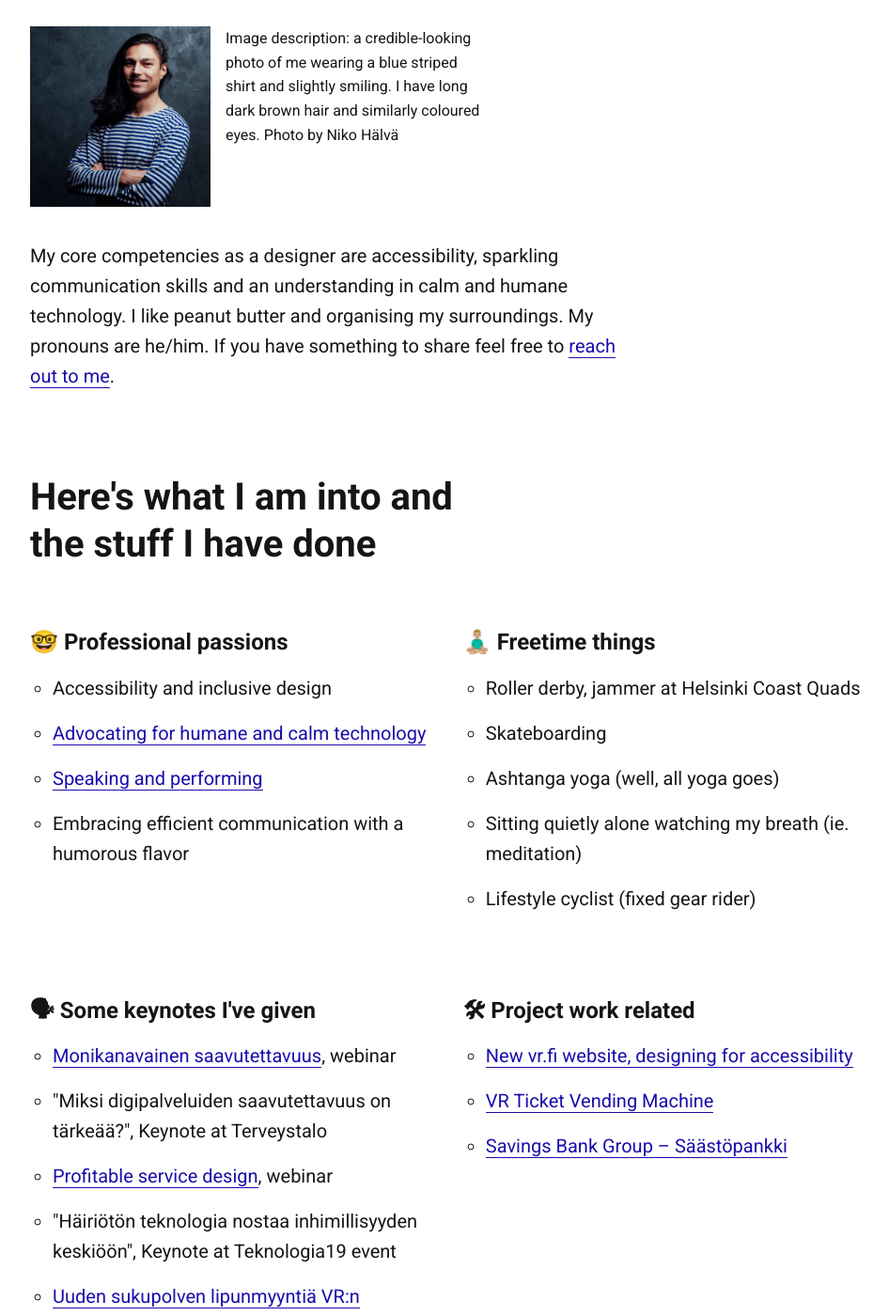
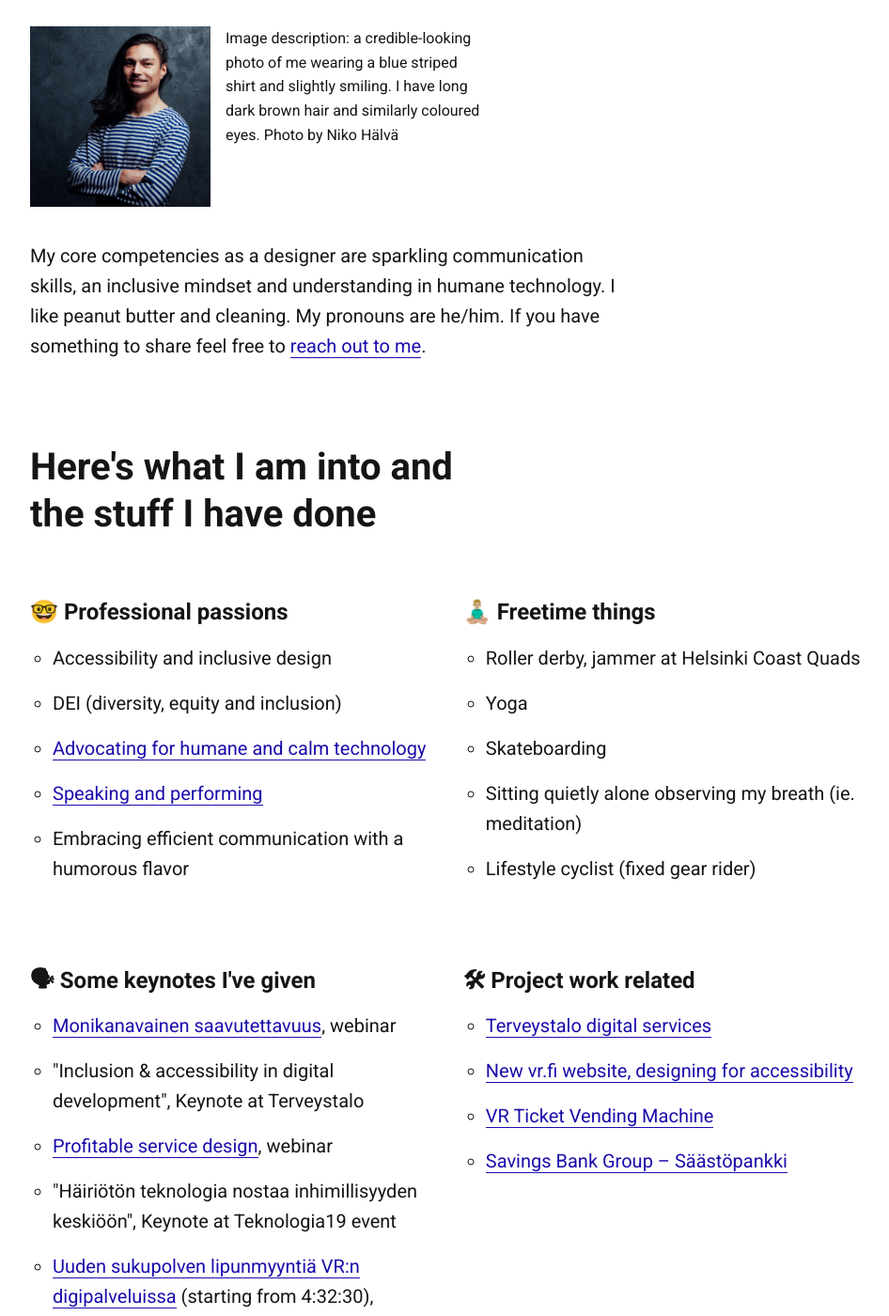
Before and after one commit to jesseu/jesseu.github.io, a Jekyll site: the page built from index.html, in a window 1280 px wide and 1400 px high, scrolled down 411 px. Shown: the whole window at 94% size, without its empty margins (128-1074 px from the left). Built offline with Jekyll 4.4.1, drawn with Linux system fonts in a browser that asks for light colours.

Commit message:
Update index.html

```diff
--- a/index.html
+++ b/index.html
@@ -16,7 +16,7 @@ title: Jesse Ukkonen
 
 	<div class="row">
 		<div class="eight columns">
-			<p>My core competencies as a designer are accessibility, sparkling communication skills and an understanding in calm and humane technology. I like peanut butter and organising my surroundings. My pronouns are he/him. If you have something to share feel free to <a href="#connect">reach out to me</a>.</p>
+			<p>My core competencies as a designer are sparkling communication skills, an inclusive mindset and understanding in humane technology. I like peanut butter and cleaning. My pronouns are he/him. If you have something to share feel free to <a href="#connect">reach out to me</a>.</p>
 		</div>
 	</div>
 
@@ -33,6 +33,7 @@ title: Jesse Ukkonen
 			<h3>🤓 Professional passions</h3>
 				<ul>
 					<li>Accessibility and inclusive design</li>
+					<li>DEI (diversity, equity and inclusion)</li>
 					<li><a href="#calm-design">Advocating for humane and calm technology</a></li>
 					<li><a href="#keynotes">Speaking and performing</a></li>
 					<li>Embracing efficient communication with a humorous flavor</li>
@@ -43,9 +44,9 @@ title: Jesse Ukkonen
 			<h3>🧘🏼‍♂️ Freetime things</h3>
 				<ul>
 					<li>Roller derby, jammer at Helsinki Coast Quads</li>
+					<li>Yoga</li>
 					<li>Skateboarding</li>
-					<li>Ashtanga yoga (well, all yoga goes)</li>
-					<li>Sitting quietly alone watching my breath (ie. meditation)</li>
+					<li>Sitting quietly alone observing my breath (ie. meditation)</li>
 					<li>Lifestyle cyclist (fixed gear rider)</li>
 				</ul>
 		</div>
@@ -56,7 +57,7 @@ title: Jesse Ukkonen
 			<h3 id="keynotes">🗣 Some keynotes I've given</h3>
 			<ul>
 				<li><a href="https://qvik.com/events/monikanavainen-saavutettavuus/" target="_blank" rel="noopener">Monikanavainen saavutettavuus</a>, webinar</li>
-				<li>"Miksi digipalveluiden saavutettavuus on tärkeää?", Keynote at Terveystalo</li>
+				<li>"Inclusion & accessibility in digital development", Keynote at Terveystalo</li>
 				<li><a href="https://qvik.com/events/profitable-service-design/" target="_blank" rel="noopener">Profitable service design</a>, webinar</li>
 				<li>"Häiriötön teknologia nostaa inhimillisyyden keskiöön", Keynote at Teknologia19 event</li>
 				<li><a href="https://www.enchant.fi/nkl/saavuta2019?fbclid=IwAR09sSaRTjEebiY371X0ofk6tC49Ya8Wlb-iktHCrj_sqTG0Z-aeLroNeQs" target="_blank" rel="noopener">Uuden sukupolven lipunmyyntiä VR:n digipalveluissa</a> (starting from 4:32:30), #Saavuta2019 accessibility event</li>
@@ -67,6 +68,7 @@ title: Jesse Ukkonen
 		<div class="one-half column" style="margin-top: 5%">
 			<h3>🛠 Project work related</h3>
 				<ul>
+					<li><a href="https://qvik.com/references/terveystalo/" target="_blank" rel="noopener">Terveystalo digital services</a></li>
 					<li><a href="https://qvik.com/news/new-vr-fi-site-accessibility-design-development/" target="_blank" rel="noopener">New vr.fi website, designing for accessibility</a></li>
 					<li><a href="https://qvik.com/references/vr-ticket-vending-machine/" target="_blank" rel="noopener">VR Ticket Vending Machine</a></li>
 					<li><a href="https://qvik.com/references/saastopankki/" target="_blank" rel="noopener">Savings Bank Group – Säästöpankki</a></li>
```
